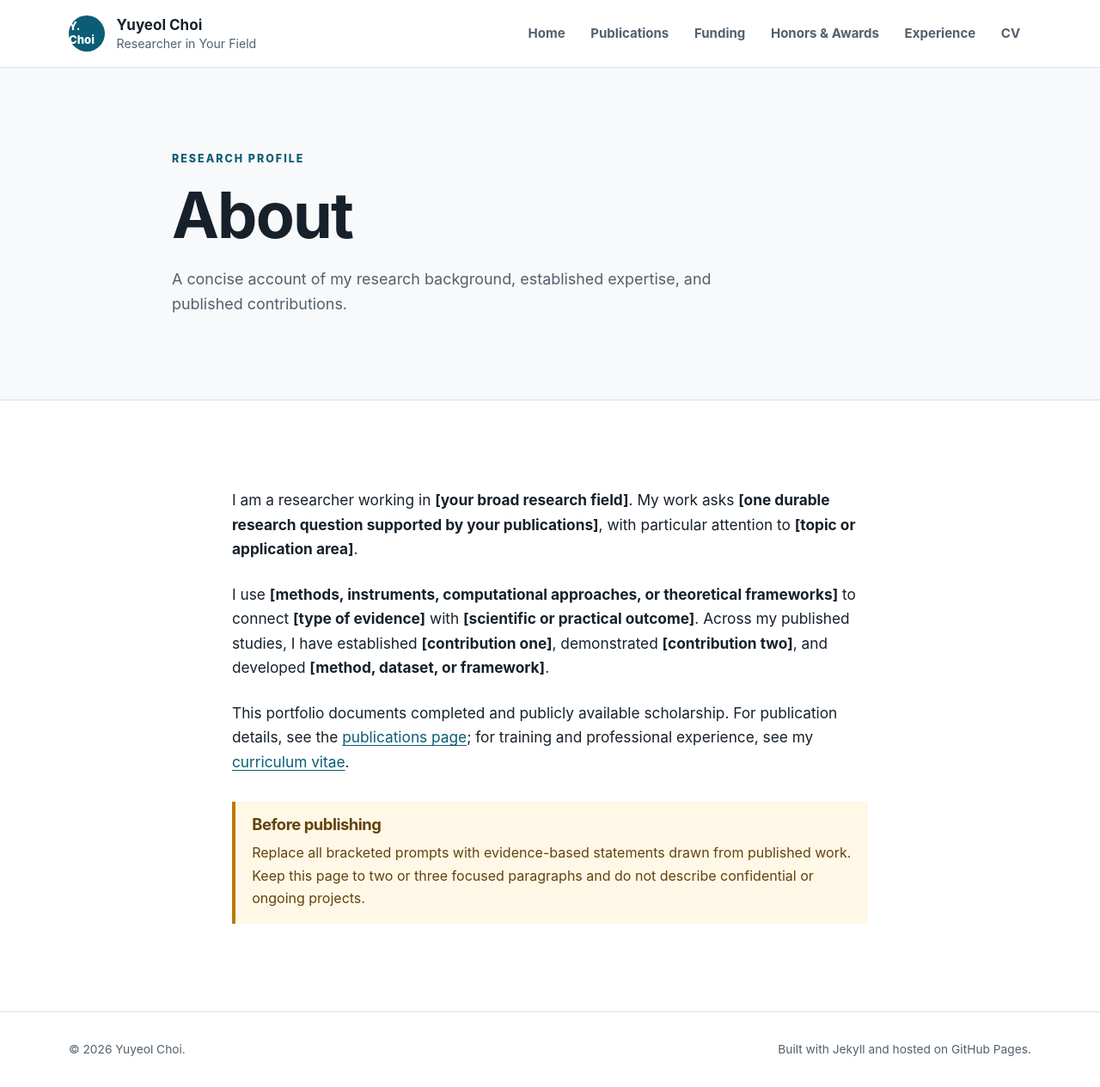
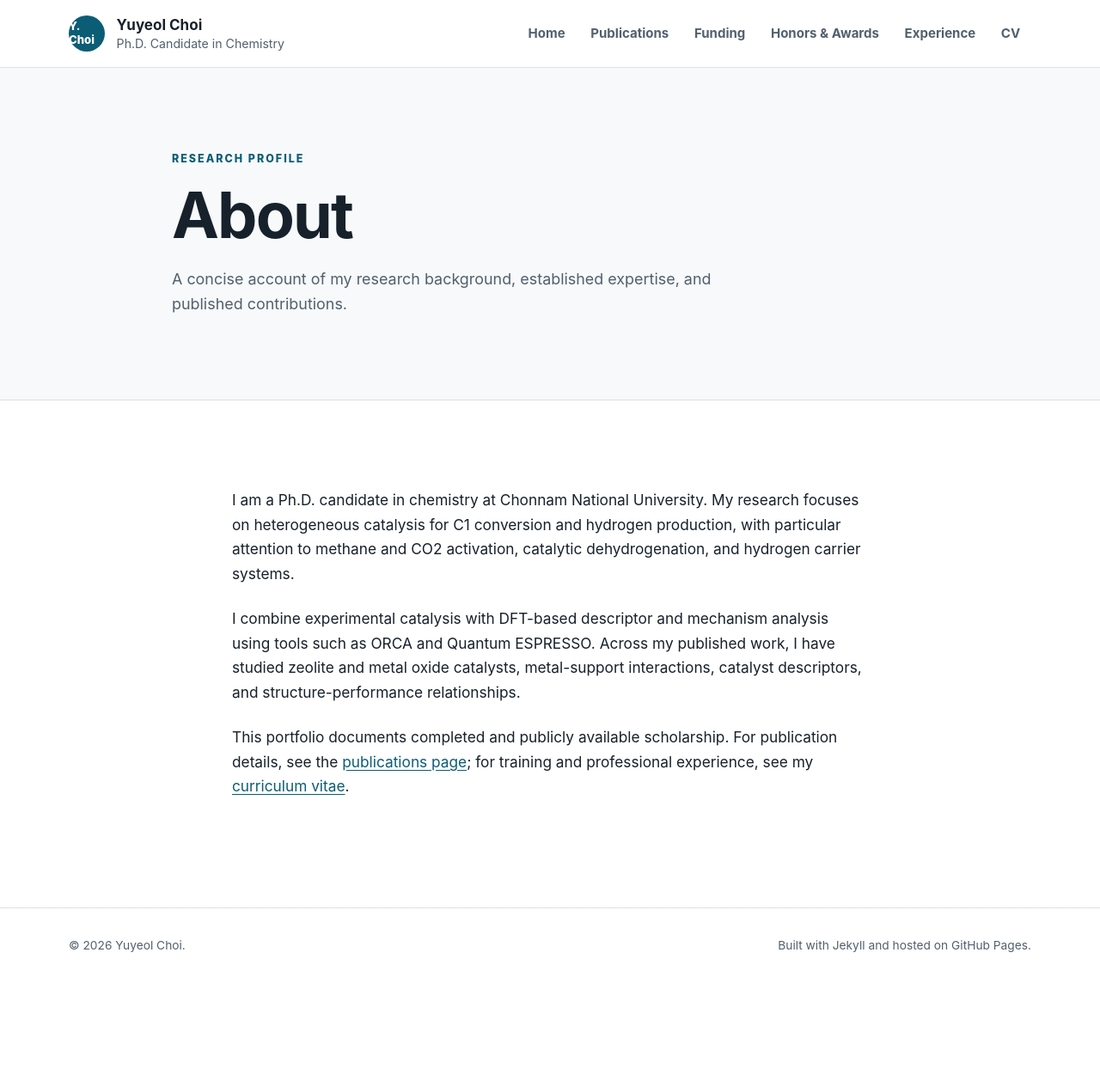
Before and after one commit to yuyeolchoi/yuyeolchoi.github.io, a Jekyll site: the page built from about.html, in a window 1280 px wide and 1265 px high. Shown: the whole window at 86% size. Built offline with Jekyll 4.4.1, drawn with Linux system fonts in a browser that asks for light colours.

Commit message:
Clean public profile placeholders

```diff
--- a/_config.yml
+++ b/_config.yml
@@ -1,14 +1,14 @@
 title: "Yuyeol Choi | Academic Portfolio"
-description: "Academic portfolio and publication record of Your Name."
+description: "Academic portfolio and publication record of Yuyeol Choi."
 url: "https://yuyeolchoi.github.io"
 baseurl: ""
-lang: en, Kor
+lang: en
 timezone: Asia/Seoul
 
 author:
   name: "Yuyeol Choi"
   initials: "Y. Choi"
-  role: "Researcher in Your Field"
+  role: "Ph.D. Candidate in Chemistry"
   affiliation: "Chonnam National University"
   location: "Gwangju, South Korea"
   email: "yuyeol_chio@jnu.ac.kr"
--- a/about.html
+++ b/about.html
@@ -2,7 +2,7 @@
 layout: default
 title: About
 permalink: /about/
-description: "Research background and academic profile of Your Name."
+description: "Research background and academic profile of Yuyeol Choi."
 ---
 <section class="page-hero">
   <div class="container narrow">
@@ -14,15 +14,11 @@ description: "Research background and academic profile of Your Name."
 
 <section class="section">
   <div class="container prose">
-    <p>I am a researcher working in <strong>[your broad research field]</strong>. My work asks <strong>[one durable research question supported by your publications]</strong>, with particular attention to <strong>[topic or application area]</strong>.</p>
+    <p>I am a Ph.D. candidate in chemistry at Chonnam National University. My research focuses on heterogeneous catalysis for C1 conversion and hydrogen production, with particular attention to methane and CO2 activation, catalytic dehydrogenation, and hydrogen carrier systems.</p>
 
-    <p>I use <strong>[methods, instruments, computational approaches, or theoretical frameworks]</strong> to connect <strong>[type of evidence]</strong> with <strong>[scientific or practical outcome]</strong>. Across my published studies, I have established <strong>[contribution one]</strong>, demonstrated <strong>[contribution two]</strong>, and developed <strong>[method, dataset, or framework]</strong>.</p>
+    <p>I combine experimental catalysis with DFT-based descriptor and mechanism analysis using tools such as ORCA and Quantum ESPRESSO. Across my published work, I have studied zeolite and metal oxide catalysts, metal-support interactions, catalyst descriptors, and structure-performance relationships.</p>
 
     <p>This portfolio documents completed and publicly available scholarship. For publication details, see the <a href="{{ '/publications/' | relative_url }}">publications page</a>; for training and professional experience, see my <a href="{{ '/cv/' | relative_url }}">curriculum vitae</a>.</p>
 
-    <aside class="writing-note">
-      <h2>Before publishing</h2>
-      <p>Replace all bracketed prompts with evidence-based statements drawn from published work. Keep this page to two or three focused paragraphs and do not describe confidential or ongoing projects.</p>
-    </aside>
   </div>
 </section>
--- a/cv.html
+++ b/cv.html
@@ -2,7 +2,7 @@
 layout: default
 title: CV
 permalink: /cv/
-description: "Curriculum vitae of Your Name."
+description: "Curriculum vitae of Yuyeol Choi."
 body_class: cv-page
 ---
 <section class="page-hero cv-header">
@@ -93,12 +93,14 @@ body_class: cv-page
     </div>
   </section>
 
+  {% if site.data.cv.software.size > 0 %}
     <section class="cv-section">
       <h2>Software, data, and protocols</h2>
       {% for item in site.data.cv.software %}
         <article class="cv-item compact"><div><h3>{{ item.title }}</h3><p>{{ item.description }}</p>{% if item.url != "" %}<p><a href="{{ item.url }}">Repository or resource</a></p>{% endif %}</div></article>
       {% endfor %}
     </section>
+  {% endif %}
 
   <section class="cv-section">
     <h2>Teaching</h2>
--- a/publications.html
+++ b/publications.html
@@ -2,7 +2,7 @@
 layout: default
 title: Publications
 permalink: /publications/
-description: "Peer-reviewed publications by Your Name."
+description: "Peer-reviewed publications by Yuyeol Choi."
 ---
 <section class="page-hero">
   <div class="container narrow">
```
Also changed, not shown: _data/cv.yml (+3 -6 lines). Lines whose indentation alone changed are shown as unchanged.
